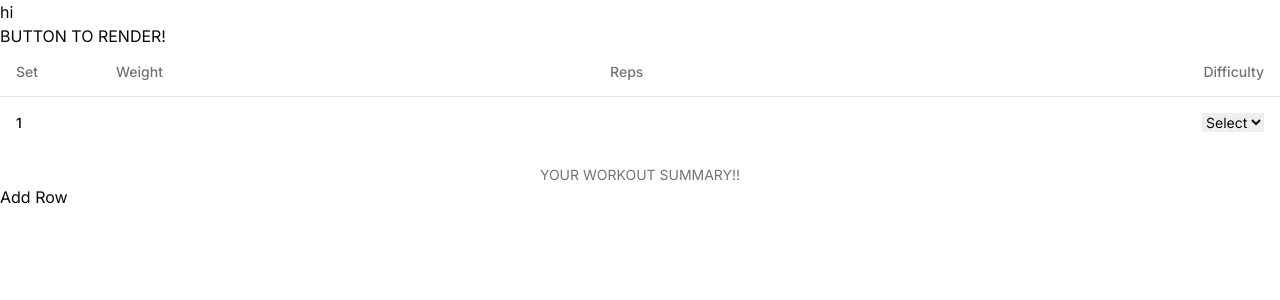
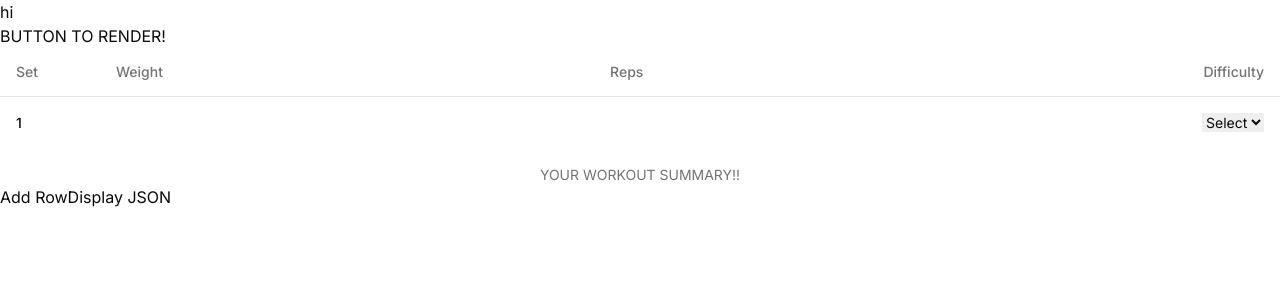
Before and after one commit to CesarAyalaCS2/LA_HACKS, a Next.js app: page / in a window 1280 px wide. Both pictures are taken after a click on the button "BUTTON TO RENDER!". Shown: the top 300 px of the page. Built offline with nearby package versions, Linux system fonts and the light colour scheme.

Commit message:
this parses the values from the table into JSON form, this was done with the intent of facillitating the AI model training since it may need JSON data

```diff
--- a/app/page.tsx
+++ b/app/page.tsx
@@ -1,9 +1,11 @@
 "use client";
-import { useState } from 'react';
+import React, { useState } from 'react';
 import { Table, TableBody, TableCaption, TableCell, TableHead, TableHeader, TableRow } from '@/components/ui/Table';
+
 export default function Home() {
   const [showTable, setShowTable] = useState(false);
   const [rows, setRows] = useState([{ weight: '', reps: '', difficulty: '' }]);
+  const [jsonData, setJsonData] = useState('');
 
   const handleButtonClick = () => setShowTable(true);
 
@@ -27,6 +29,11 @@ export default function Home() {
     const newRows = [...rows];
     newRows[index].difficulty = value;
     setRows(newRows);
+  };
+
+  const generateJsonData = () => {
+    const data = JSON.stringify(rows);
+    setJsonData(data);
   };
 
   return (
@@ -68,6 +75,8 @@ export default function Home() {
       )}
 
       {showTable && <button onClick={addRow}>Add Row</button>}
+      {showTable && <button onClick={generateJsonData}>Display JSON</button>}
+      {jsonData && <pre>{jsonData}</pre>}
     </main>
   );
 }
```
